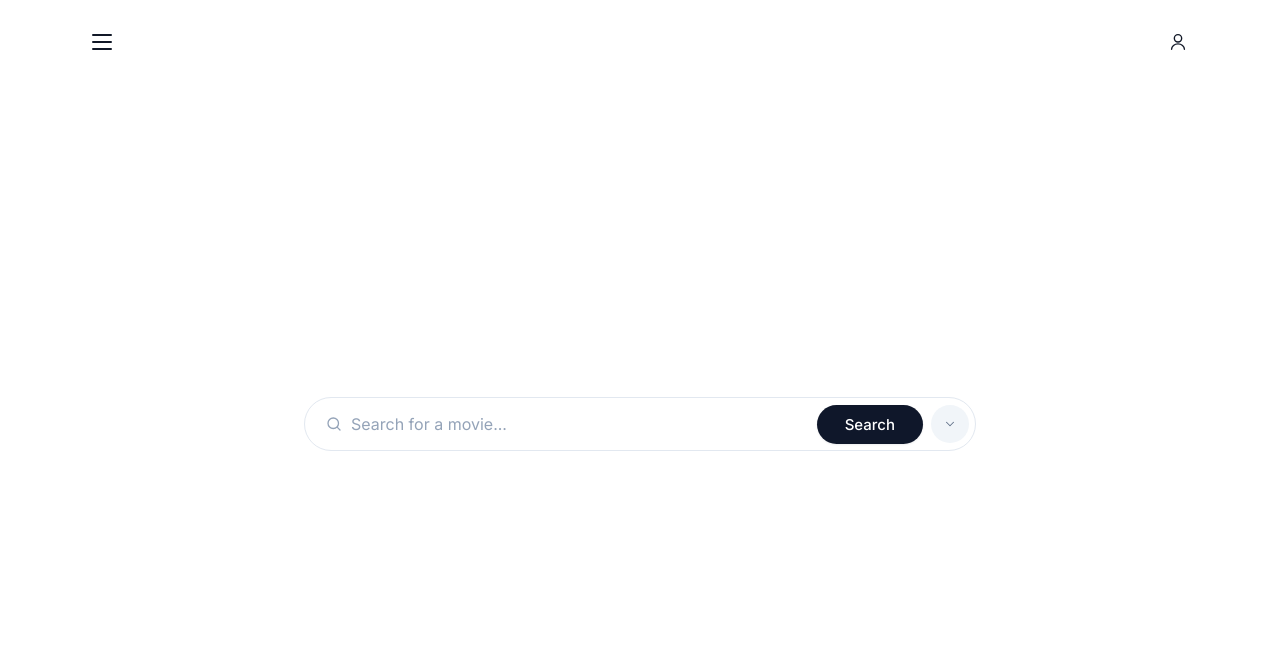
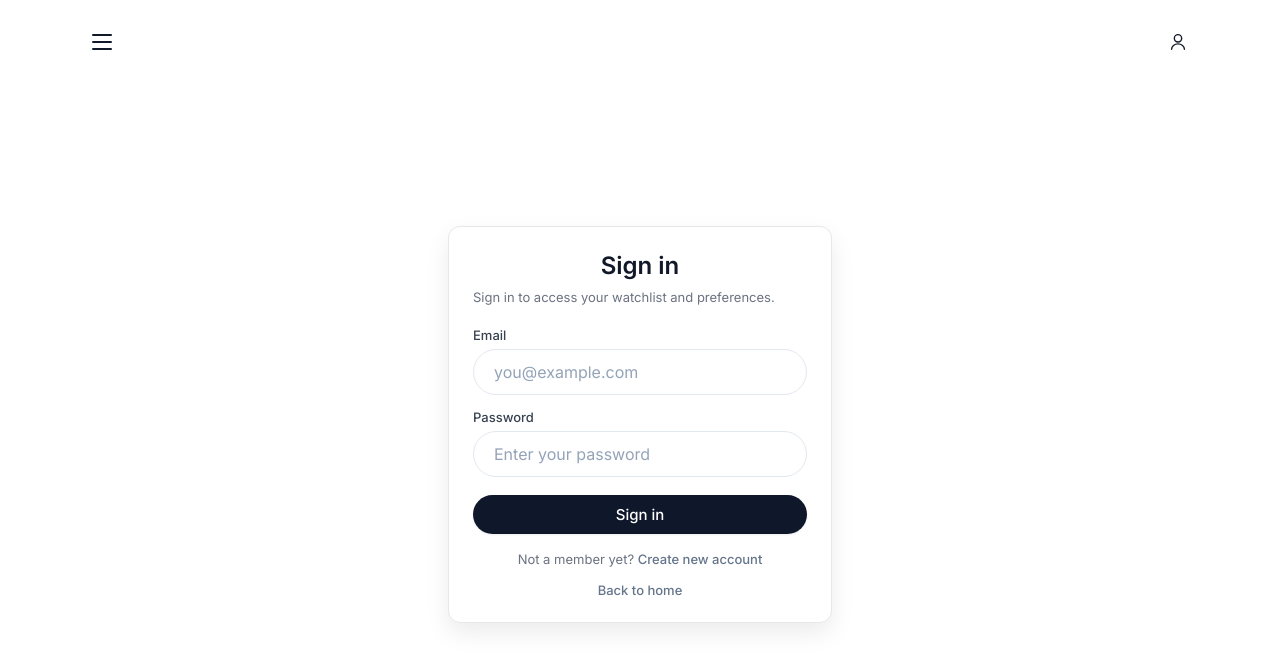
Before and after one commit to iti101/movieDatabase2.5, a React (Vite) app: page /login in a window 1280 px wide. Before the commit this address led to /search. Shown: the top 666 px of the page. Built offline with nearby package versions, Linux system fonts and the light colour scheme.

Commit message:
added Help button to SearchPage

```diff
--- a/src/App.jsx
+++ b/src/App.jsx
@@ -2,8 +2,10 @@ import './App.css';
 import LandingPage from './pages/LandingPage';
 import SearchPage from './pages/SearchPage';
 import Navbar from './components/NavBar';
+import ProtectedRoute from './components/ProtectedRoute';
 import { Navigate, Route, Routes } from 'react-router-dom';
 import HomePage from './pages/HomePage';
+import LoginPage from './pages/LoginPage';
 import WatchlistPage from './pages/WatchlistPage';
 
 function App() {
@@ -13,7 +15,15 @@ function App() {
         <Route path="/" element={<HomePage />} />
         <Route path="/landing" element={<LandingPage />} />
         <Route path="/search" element={<SearchPage />} />
-        <Route path="/watchlist" element={<WatchlistPage />} />
+        <Route path="/login" element={<LoginPage />} />
+        <Route
+          path="/watchlist"
+          element={
+            <ProtectedRoute>
+              <WatchlistPage />
+            </ProtectedRoute>
+          }
+        />
         <Route path="*" element={<Navigate to="/search" replace />} />
       </Routes>
       <Navbar />
--- /dev/null
+++ b/src/components/ProtectedRoute.jsx
@@ -0,0 +1,18 @@
+import { Navigate, useLocation } from 'react-router-dom';
+import { useAuth } from '../context/AuthContext';
+
+export default function ProtectedRoute({ children }) {
+  const { isLoggedIn } = useAuth();
+  const location = useLocation();
+
+  if (!isLoggedIn) {
+    return (
+      <Navigate
+        to={`/login?redirect=${encodeURIComponent(location.pathname)}`}
+        replace
+      />
+    );
+  }
+
+  return children;
+}
--- /dev/null
+++ b/src/context/AuthContext.jsx
@@ -0,0 +1,37 @@
+import { createContext, useContext, useState } from 'react';
+
+const AuthContext = createContext(null);
+
+const STORAGE_KEY = 'loggedIn';
+
+function readLoggedIn() {
+  return sessionStorage.getItem(STORAGE_KEY) === 'true';
+}
+
+export function AuthProvider({ children }) {
+  const [isLoggedIn, setIsLoggedIn] = useState(readLoggedIn);
+
+  function login() {
+    sessionStorage.setItem(STORAGE_KEY, 'true');
+    setIsLoggedIn(true);
+  }
+
+  function logout() {
+    sessionStorage.removeItem(STORAGE_KEY);
+    setIsLoggedIn(false);
+  }
+
+  return (
+    <AuthContext.Provider value={{ isLoggedIn, login, logout }}>
+      {children}
+    </AuthContext.Provider>
+  );
+}
+
+export function useAuth() {
+  const context = useContext(AuthContext);
+  if (!context) {
+    throw new Error('useAuth must be used within an AuthProvider');
+  }
+  return context;
+}
--- a/src/main.jsx
+++ b/src/main.jsx
@@ -1,13 +1,16 @@
 import { StrictMode } from 'react';
 import { createRoot } from 'react-dom/client';
 import { BrowserRouter } from 'react-router-dom';
+import { AuthProvider } from './context/AuthContext';
 import './index.css';
 import App from './App.jsx';
 
 createRoot(document.getElementById('root')).render(
   <StrictMode>
     <BrowserRouter>
-      <App />
+      <AuthProvider>
+        <App />
+      </AuthProvider>
     </BrowserRouter>
   </StrictMode>,
 )
--- /dev/null
+++ b/src/pages/LoginPage.css
@@ -0,0 +1,138 @@
+.login-page {
+  display: flex;
+  align-items: center;
+  justify-content: center;
+  min-height: 100vh;
+  min-height: 100dvh;
+  padding: clamp(4.5rem, 10vh, 6rem) clamp(1rem, 4vw, 2.5rem) 2rem;
+}
+
+.login-page__card {
+  width: 100%;
+  max-width: 24rem;
+  padding: 1.5rem;
+  border: 1px solid #e5e7eb;
+  border-radius: 0.75rem;
+  background: #ffffff;
+  box-shadow: 0 10px 25px rgba(0, 0, 0, 0.08);
+}
+
+.login-page__heading {
+  margin: 0 0 0.5rem;
+  font-size: 1.5rem;
+  font-weight: 600;
+  color: #111827;
+  text-align: center;
+}
+
+.login-page__text {
+  margin: 0 0 1.25rem;
+  font-size: 0.8125rem;
+  line-height: 1.5;
+  color: #6b7280;
+}
+
+.login-page__form {
+  display: flex;
+  flex-direction: column;
+  gap: 0.875rem;
+}
+
+.login-page__field {
+  display: flex;
+  flex-direction: column;
+  gap: 0.375rem;
+}
+
+.login-page__label {
+  font-size: 0.8125rem;
+  font-weight: 500;
+  color: #374151;
+}
+
+.login-page__input {
+  width: 100%;
+  padding: 0.75rem 1.25rem;
+  border: 1px solid #e2e8f0;
+  border-radius: 9999px;
+  background: #ffffff;
+  font-family: inherit;
+  font-size: 1rem;
+  color: #0f172a;
+  outline: none;
+  transition: border-color 0.15s ease;
+}
+
+.login-page__input::placeholder {
+  color: #94a3b8;
+}
+
+.login-page__input:focus {
+  border-color: #94a3b8;
+}
+
+.login-page__submit {
+  width: 100%;
+  margin-top: 0.25rem;
+  padding: 0.75rem 1rem;
+}
+
+.login-page__signup {
+  margin: 1rem 0 0;
+  font-size: 0.8125rem;
+  line-height: 1.5;
+  color: #6b7280;
+  text-align: center;
+}
+
+.login-page__signup-link {
+  font-weight: 500;
+  color: #64748b;
+  text-decoration: underline transparent;
+  text-underline-offset: 0.15em;
+  transition:
+    color 0.15s ease,
+    text-decoration-color 0.15s ease;
+}
+
+.login-page__signup-link:hover {
+  color: #0f172a;
+  text-decoration-color: currentColor;
+}
+
+.login-page__back {
+  display: block;
+  margin-top: 0.75rem;
+  font-size: 0.8125rem;
+  font-weight: 500;
+  color: #64748b;
+  text-align: center;
+  text-decoration: underline transparent;
+  text-underline-offset: 0.15em;
+  transition:
+    color 0.15s ease,
+    text-decoration-color 0.15s ease;
+}
+
+.login-page__back:hover {
+  color: #0f172a;
+  text-decoration-color: currentColor;
+}
+
+@media (max-width: 480px) {
+  .login-page__card {
+    padding: 1.25rem;
+  }
+
+  .login-page__input {
+    font-size: 0.9375rem;
+  }
+}
+
+@media (prefers-reduced-motion: reduce) {
+  .login-page__input,
+  .login-page__signup-link,
+  .login-page__back {
+    transition: none;
+  }
+}
--- /dev/null
+++ b/src/pages/LoginPage.jsx
@@ -0,0 +1,69 @@
+import { Link, useNavigate, useSearchParams } from 'react-router-dom';
+import PillButton from '../components/PillButton';
+import { useAuth } from '../context/AuthContext';
+import './LoginPage.css';
+
+export default function LoginPage() {
+  const { login } = useAuth();
+  const navigate = useNavigate();
+  const [searchParams] = useSearchParams();
+  const redirect = searchParams.get('redirect') || '/watchlist';
+
+  function handleSubmit(event) {
+    event.preventDefault();
+    login();
+    navigate(redirect, { replace: true });
+  }
+
+  return (
+    <div className="login-page">
+      <div className="login-page__card">
+        <h1 className="login-page__heading">Sign in</h1>
+        <p className="login-page__text">
+          Sign in to access your watchlist and preferences.
+        </p>
+
+        <form className="login-page__form" onSubmit={handleSubmit}>
+          <label className="login-page__field">
+            <span className="login-page__label">Email</span>
+            <input
+              className="login-page__input"
+              type="email"
+              name="email"
+              autoComplete="email"
+              placeholder="you@example.com"
+              required
+            />
+          </label>
+
+          <label className="login-page__field">
+            <span className="login-page__label">Password</span>
+            <input
+              className="login-page__input"
+              type="password"
+              name="password"
+              autoComplete="current-password"
+              placeholder="Enter your password"
+              required
+            />
+          </label>
+
+          <PillButton type="submit" className="login-page__submit">
+            Sign in
+          </PillButton>
+        </form>
+
+        <p className="login-page__signup">
+          Not a member yet?{' '}
+          <Link to="/signup" className="login-page__signup-link">
+            Create new account
+          </Link>
+        </p>
+
+        <Link to="/" className="login-page__back">
+          Back to home
+        </Link>
+      </div>
+    </div>
+  );
+}
--- a/src/pages/SearchPage.css
+++ b/src/pages/SearchPage.css
@@ -27,9 +27,55 @@
   display: flex;
   flex-direction: column;
   align-items: stretch;
+  width: 100%;
+  max-width: 42rem;
+}
+
+.search-page__search-field {
+  display: flex;
+  flex-direction: column;
   gap: 0.5rem;
   width: 100%;
-  max-width: 42rem;
+}
+
+.search-page__help {
+  display: flex;
+  flex-direction: column;
+  align-items: center;
+  gap: 0.75rem;
+  margin-top: clamp(5rem, 14vh, 7.5rem);
+  text-align: center;
+}
+
+.search-page__help-text {
+  margin: 0;
+  font-size: 0.9375rem;
+  font-weight: 400;
+  line-height: 1.5;
+  color: #64748b;
+}
+
+.search-page__help-action {
+  display: flex;
+  flex-direction: column;
+  align-items: center;
+  gap: 0.5rem;
+}
+
+.search-page__help-arrow {
+  display: flex;
+  align-items: center;
+  justify-content: center;
+  padding: 0.25rem;
+  border: none;
+  background: none;
+  color: #94a3b8;
+  cursor: pointer;
+  transition: color 0.15s ease;
+}
+
+.search-page__help-arrow:hover {
+  color: #64748b;
 }
 
 @media (max-width: 640px) {
--- a/src/pages/SearchPage.jsx
+++ b/src/pages/SearchPage.jsx
@@ -1,8 +1,23 @@
 import { useState } from 'react';
 import GenreSuggestions from '../components/GenreSuggestions';
+import PillButton from '../components/PillButton';
 import SearchBar from '../components/SearchBar';
 import { pickRandomGenres } from '../utils/genreSuggestions';
 import './SearchPage.css';
+
+function ChevronDownIcon() {
+  return (
+    <svg width="16" height="16" viewBox="0 0 24 24" fill="none" aria-hidden="true">
+      <path
+        d="M6 9l6 6 6-6"
+        stroke="currentColor"
+        strokeWidth="1.75"
+        strokeLinecap="round"
+        strokeLinejoin="round"
+      />
+    </svg>
+  );
+}
 
 function getBrowsePlaceholder(label) {
   const term = label.toLowerCase();
@@ -44,6 +59,10 @@ export default function SearchPage({ embedded = false }) {
     console.log('All genres');
   }
 
+  function handleHelp() {
+    handleBrowse({ id: 'genre', label: 'Genre' });
+  }
+
   const placeholder = selectedGenre
     ? getBrowsePlaceholder(selectedGenre)
     : browseOption
@@ -54,6 +73,7 @@ export default function SearchPage({ embedded = false }) {
     <div className={`search-page${embedded ? ' search-page--embedded' : ''}`}>
       <div className="search-page__content">
         <div className="search-page__search">
+          <div className="search-page__search-field">
             <SearchBar
               onSearch={handleSearch}
               onBrowseSelect={handleBrowse}
@@ -67,6 +87,25 @@ export default function SearchPage({ embedded = false }) {
               />
             )}
           </div>
+          <div className="search-page__help">
+            <p className="search-page__help-text">
+              Can&apos;t seem to find anything interesting?
+            </p>
+            <div className="search-page__help-action">
+              <PillButton type="button" onClick={handleHelp}>
+                Let us help
+              </PillButton>
+              <button
+                type="button"
+                className="search-page__help-arrow"
+                onClick={handleHelp}
+                aria-label="Let us help"
+              >
+                <ChevronDownIcon />
+              </button>
+            </div>
+          </div>
+        </div>
       </div>
     </div>
   );
```
Also changed, not shown: src/components/NavBar.jsx (+48 -9 lines). Lines whose indentation alone changed are shown as unchanged.
